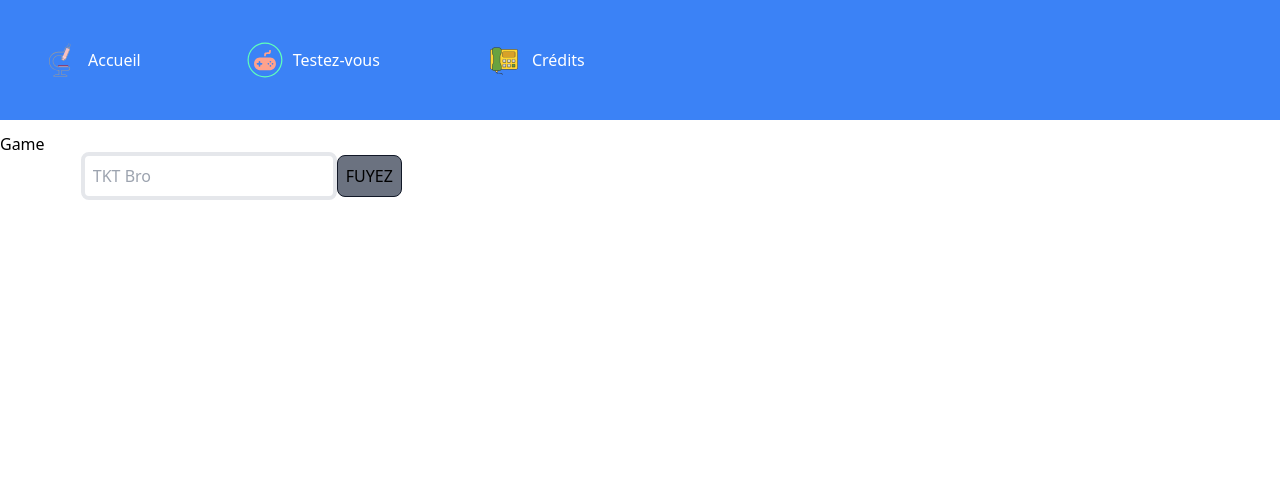
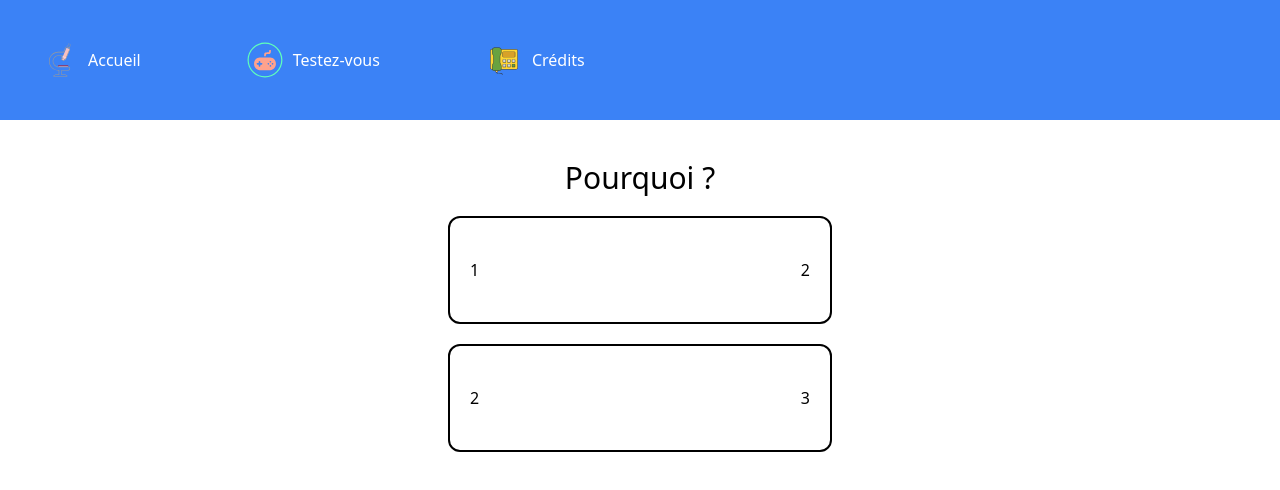
Before and after one commit to matteo-nc/nuit_info_2024, a Vue app in the folder frontend/: page /test in a window 1280 px wide. Shown: the top 490 px of the page. Built offline with nearby package versions, Linux system fonts and the light colour scheme.

Commit message:
Réglement conflits

```diff
--- a/frontend/src/components/Game.vue
+++ /dev/null
@@ -1,46 +0,0 @@
-<script setup lang="ts">
-
-import Question from "./Question.vue";
-import {QuestionModel} from "../game.model.ts";
-import {ref} from "vue";
-
-const question = ref<QuestionModel>(null);
-
-const reset = ref(false);
-
-function getRandomInt(max: number) {
-  return Math.floor(Math.random() * max);
-}
-
-
-
-const reinitialiserQuestion = () => {
-  let questions = [
-    new QuestionModel('Pourquoi ?')
-        .withAnswer({labelA: '1', labelB: '2'})
-        .withAnswer({labelA: '2', labelB: '3'})
-        .withRightAnswer(1)
-    ,
-    new QuestionModel('Pourquoi 2 ?')
-        .withAnswer({labelA: '1', labelB: '2'})
-        .withAnswer({labelA: '2', labelB: '3'})
-        .withRightAnswer(1)
-    ,
-  ];
-  question.value = questions[getRandomInt(questions.length)];
-}
-
-reinitialiserQuestion();
-
-
-
-</script>
-
-<template>
-  <Question :question='question' @reset-questions="reinitialiserQuestion">
-  </Question>
-</template>
-
-<style scoped>
-
-</style>
--- a/frontend/src/views/Game.vue
+++ b/frontend/src/views/Game.vue
@@ -1,13 +1,44 @@
 <script setup lang="ts">
-  import RunAwayButton from "../components/RunAwayButton.vue";
-  import RunAwayInput from "../components/RunAwayInput.vue";
+
+import Question from "../components/Question.vue";
+import {QuestionModel} from "../game.model.ts";
+import {ref} from "vue";
+
+const question = ref<QuestionModel>(null);
+
+const reset = ref(false);
+
+function getRandomInt(max: number) {
+  return Math.floor(Math.random() * max);
+}
+
+
+
+const reinitialiserQuestion = () => {
+  let questions = [
+    new QuestionModel('Pourquoi ?')
+      .withAnswer({labelA: '1', labelB: '2'})
+      .withAnswer({labelA: '2', labelB: '3'})
+      .withRightAnswer(1)
+    ,
+    new QuestionModel('Pourquoi 2 ?')
+      .withAnswer({labelA: '1', labelB: '2'})
+      .withAnswer({labelA: '2', labelB: '3'})
+      .withRightAnswer(1)
+    ,
+  ];
+  question.value = questions[getRandomInt(questions.length)];
+}
+
+reinitialiserQuestion();
+
+
+
 </script>
 
 <template>
-  Game
-
-  <RunAwayInput />
-  <RunAwayButton />
+  <Question :question='question' @reset-questions="reinitialiserQuestion">
+  </Question>
 </template>
 
 <style scoped>
```
Also changed, not shown: frontend/src/main.ts (+0 -35 lines).
